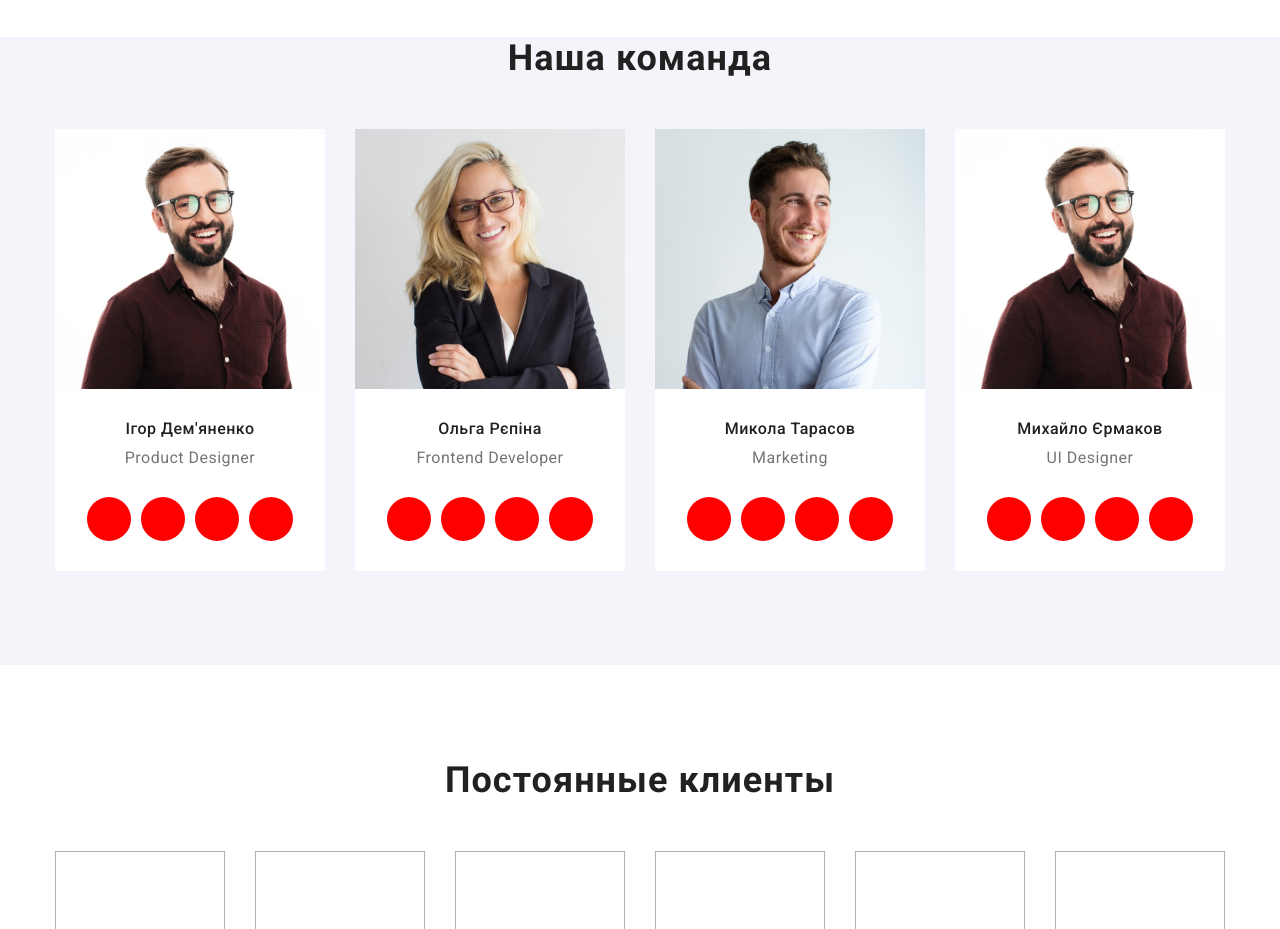
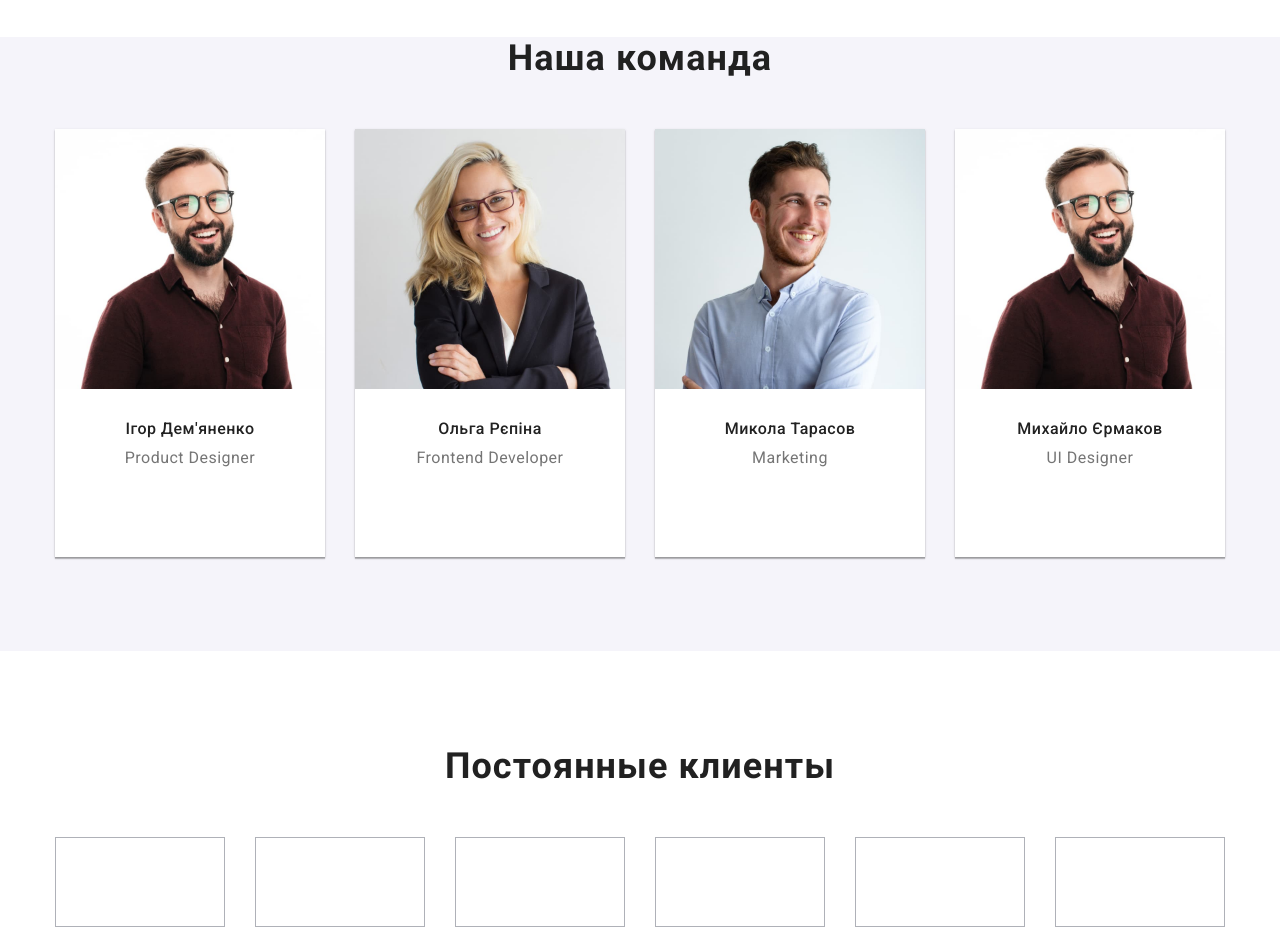
Before and after one commit to olegkrop/goit-markup-hw-04, a plain HTML site: page index.html in a window 1280 px wide. Shown: the part 1560-2489 px from the top of the page. Drawn offline with nearby package versions, Linux system fonts and the light colour scheme.

Commit message:
team social fixed

```diff
--- a/css/styles.css
+++ b/css/styles.css
@@ -11,7 +11,7 @@
   --team-background: #F5F4FA;
   --works-background: #EEEEEE;
   --dark-address: rgba(255, 255, 255, 0.6);
-
+  --icon-color: #AFB1B8;
 }
 
 /* reset styles */
@@ -319,6 +319,8 @@ body {
 .team .item {
   margin-right: 30px;
   padding-bottom: 30px;
+  box-shadow: 0px 1px 3px rgba(0, 0, 0, 0.12), 0px 1px 1px rgba(0, 0, 0, 0.14),
+    0px 2px 1px rgba(0, 0, 0, 0.2);
 }
 
 .team .item:last-child {
@@ -344,14 +346,12 @@ body {
   line-height: 1.19;
   text-align: center;
   letter-spacing: 0.03em;
-  margin: 0 0 30px;
 }
-
 
 
 .team-social-list {
   display: flex;
-  padding: 0px 32px;
+  padding: 0 32px 0;
   margin-top: 16px;
   list-style: none;
   justify-content: space-between;
@@ -368,13 +368,13 @@ body {
   height: 44px;
   display: block;
   border-radius: 50%;
-  color: #afb1b8;
-  background-color: red;
+  color: var(--icon-color);
+  background-color: var(--white-color);
 }
 
 .round:hover,
 .round:focus {
-  color: #ffffff;
+  color: var(--white-color);
   background-color: var(--accent-color);
 }
 
@@ -462,9 +462,11 @@ body {
   color: var(--white-color);
   margin: 15px 0 0;
 }
+
 .contact-mar {
-    margin: 0 0 9px;
+  margin: 0 0 9px;
 }
+
 .contact:hover,
 .contact:focus {
   color: var(--accent-color);
```
